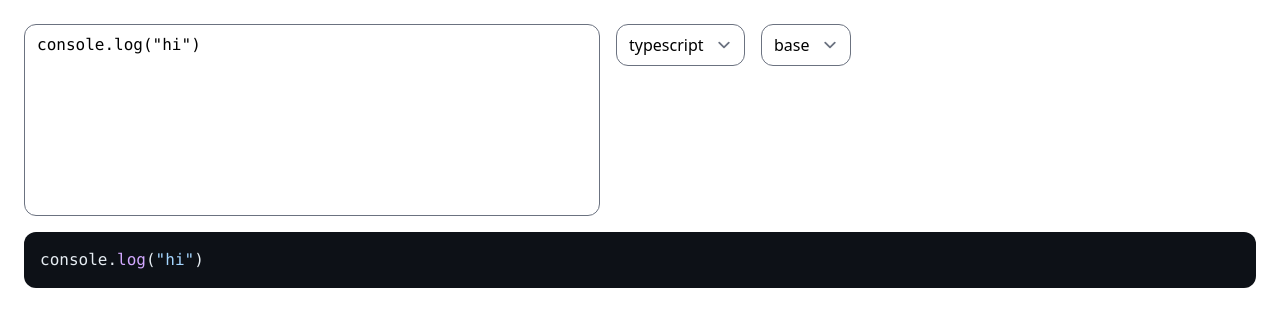
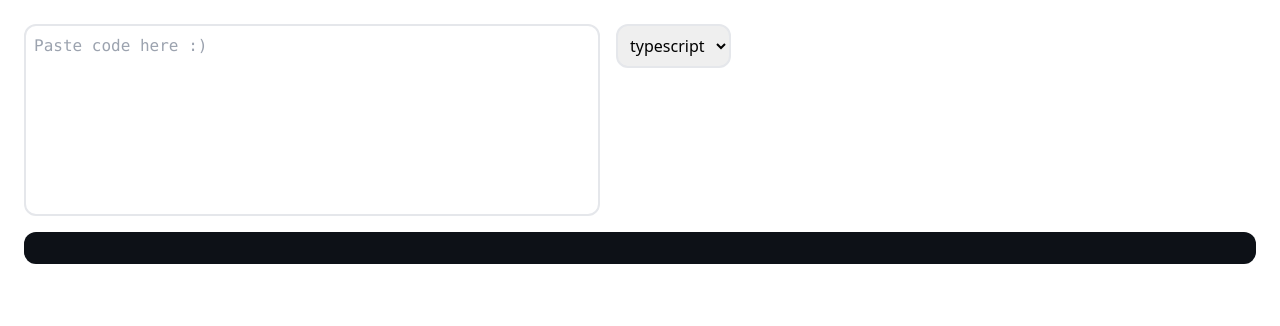
Before and after one commit to nevthereal/code-svg, a SvelteKit app: page / in a window 1280 px wide. Shown: the top 326 px of the page. Built offline with nearby package versions, Linux system fonts and the light colour scheme.

Commit message:
some tweaks here and there

```diff
--- a/package.json
+++ b/package.json
@@ -33,5 +33,8 @@
 		"typescript": "^5.0.0",
 		"typescript-eslint": "^8.0.0",
 		"vite": "^5.4.11"
+	},
+	"dependencies": {
+		"html-to-image": "^1.11.11"
 	}
 }
--- a/src/routes/+page.svelte
+++ b/src/routes/+page.svelte
@@ -1,9 +1,9 @@
 <script lang="ts">
 	import { codeToHtml, type BuiltinLanguage } from 'shiki';
+	import { toSvg } from 'html-to-image';
 
-	let code = $state('console.log("hi")');
+	let code = $state('');
 	let lang = $state('typescript');
-	let textSize = $state('base');
 
 	const htmlPromise = $derived(
 		codeToHtml(code, {
@@ -13,29 +13,30 @@
 	);
 
 	const langs: BuiltinLanguage[] = ['js', 'typescript', 'svelte', 'tsx', 'jsx'];
-	const sizes = ['xs', 'sm', 'md', 'base', 'lg', 'xl', '2xl', '3xl'];
 </script>
 
 <main class="p-6">
 	<div class="flex gap-4">
 		<textarea
 			placeholder="Paste code here :)"
-			class="h-[12rem] w-[36rem] resize-none rounded-xl font-mono"
+			class="h-[12rem] w-[36rem] resize-none rounded-xl border-2 p-2 font-mono"
 			bind:value={code}
 		></textarea>
-		<select name="language" id="language-selector" class="mb-auto rounded-xl" bind:value={lang}>
-			{#each langs as lang}
-				<option value={lang}>{lang}</option>
-			{/each}
-		</select>
-		<select name="language" id="language-selector" class="mb-auto rounded-xl" bind:value={textSize}>
-			{#each sizes as size}
-				<option value={size}>{size}</option>
-			{/each}
-		</select>
+		<div class="flex flex-col gap-2">
+			<select
+				name="language"
+				id="language-selector"
+				class="rounded-xl border-2 p-2"
+				bind:value={lang}
+			>
+				{#each langs as lang}
+					<option value={lang}>{lang}</option>
+				{/each}
+			</select>
+		</div>
 	</div>
 
-	<div class={`mt-4 rounded-xl bg-[#0D1117] p-4 text-${textSize}`}>
+	<div class="mt-4 rounded-xl bg-[#0D1117] p-4">
 		{#await htmlPromise then html}
 			{@html html}
 		{/await}
--- a/tailwind.config.ts
+++ b/tailwind.config.ts
@@ -1,5 +1,4 @@
 import type { Config } from 'tailwindcss';
-import forms from '@tailwindcss/forms';
 
 export default {
 	content: ['./src/**/*.{html,js,svelte,ts}'],
@@ -8,5 +7,5 @@ export default {
 		extend: {}
 	},
 
-	plugins: [forms]
+	plugins: []
 } satisfies Config;
```
Also changed, not shown: 1 other file (tests, documents, lock files or other folders).
